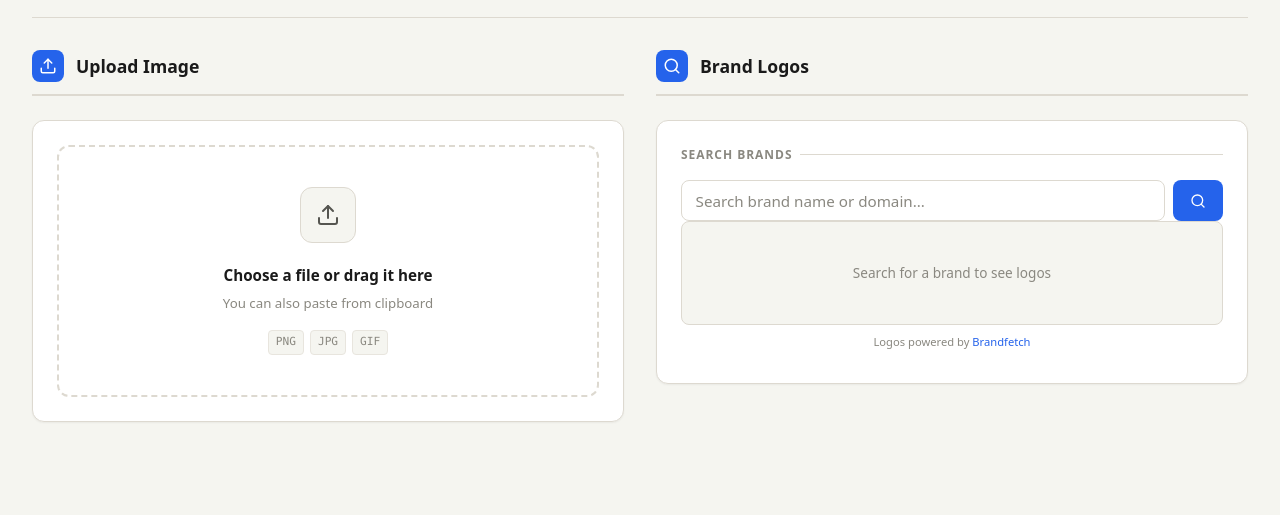
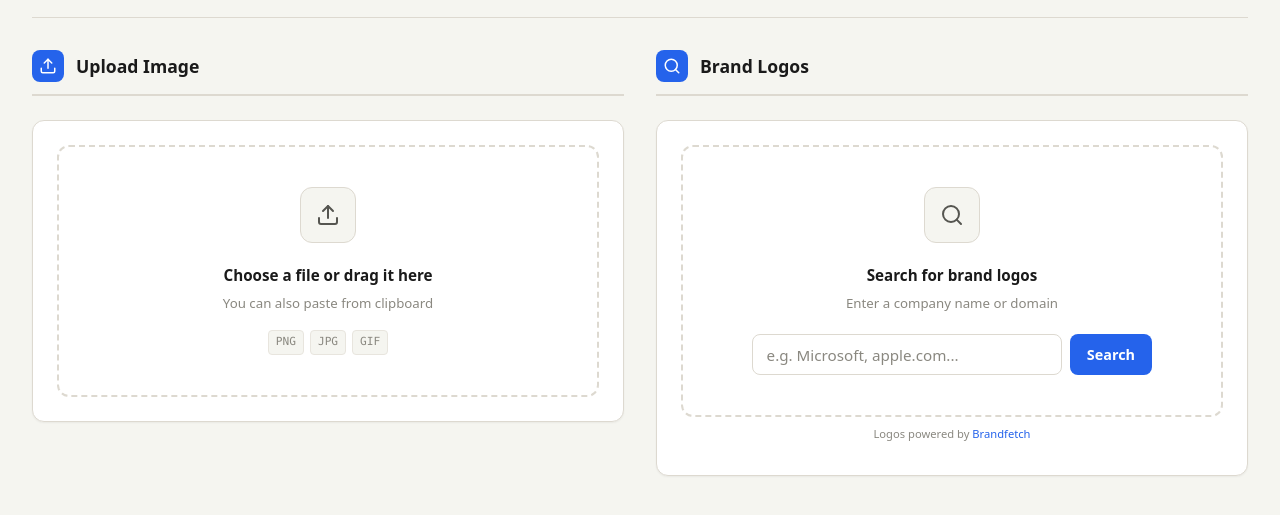
Before and after one commit to KieranC25/servicenow-image-resizer, a plain HTML site: page index.html in a window 1280 px wide. Shown: the part 161-676 px from the top of the page. Drawn offline with Linux system fonts and the light colour scheme; a script that the page names is missing.

Commit message:
Match left and right column card styling

```diff
--- a/index.html
+++ b/index.html
@@ -650,9 +650,31 @@
     }
 
     /* Brand Search Styles */
+    .searchzone {
+      border: 2px dashed var(--border);
+      border-radius: var(--radius-lg);
+      padding: 2.5rem 2rem;
+      text-align: center;
+      transition: all 0.25s ease;
+      background: var(--bg-raised);
+    }
+    .searchzone h3 {
+      font-family: var(--font-body);
+      font-size: 0.95rem;
+      font-weight: 550;
+      color: var(--text);
+      margin-bottom: 0.35rem;
+    }
+    .searchzone p {
+      font-size: 0.83rem;
+      color: var(--text-dim);
+    }
     .search-box {
       display: flex;
       gap: 0.5rem;
+      max-width: 400px;
+      margin-left: auto;
+      margin-right: auto;
     }
     .search-box input {
       flex: 1;
@@ -662,21 +684,25 @@
     }
 
     .brand-results {
-      display: grid;
-      grid-template-columns: repeat(auto-fill, minmax(120px, 1fr));
+      display: none;
+      grid-template-columns: repeat(auto-fill, minmax(100px, 1fr));
       gap: 0.75rem;
-      max-height: 280px;
+      max-height: 220px;
       overflow-y: auto;
-      padding: 0.5rem;
+      padding: 0.75rem;
       background: var(--bg-surface);
       border-radius: var(--radius);
       border: 1px solid var(--border);
-    }
-    .brand-results:empty::after {
-      content: 'Search for a brand to see logos';
-      grid-column: 1 / -1;
+      margin-top: 1rem;
+    }
+    .brand-results.has-results {
+      display: grid;
+    }
+    .brand-results.loading,
+    .brand-results.no-results {
+      display: block;
       text-align: center;
-      padding: 2rem;
+      padding: 1.5rem;
       color: var(--text-dim);
       font-size: 0.85rem;
     }
@@ -1035,12 +1061,19 @@
         </div>
 
         <div class="card">
-          <div class="card-header">Search Brands</div>
-          <div class="search-box">
-            <input type="text" id="brandSearch" placeholder="Search brand name or domain...">
-            <button class="btn btn-primary" id="searchBtn">
-              <svg viewBox="0 0 24 24" fill="none" stroke="currentColor" stroke-width="2" stroke-linecap="round" stroke-linejoin="round" style="width:16px;height:16px"><circle cx="11" cy="11" r="8"/><path d="M21 21l-4.35-4.35"/></svg>
-            </button>
+          <div class="searchzone" id="searchZone">
+            <div class="dropzone-icon">
+              <svg viewBox="0 0 24 24" fill="none" stroke-width="2" stroke-linecap="round" stroke-linejoin="round">
+                <circle cx="11" cy="11" r="8"/>
+                <path d="M21 21l-4.35-4.35"/>
+              </svg>
+            </div>
+            <h3>Search for brand logos</h3>
+            <p>Enter a company name or domain</p>
+            <div class="search-box" style="margin-top: 1.25rem;">
+              <input type="text" id="brandSearch" placeholder="e.g. Microsoft, apple.com...">
+              <button class="btn btn-primary" id="searchBtn">Search</button>
+            </div>
           </div>
           <div class="brand-results" id="brandResults"></div>
           <p class="api-notice">Logos powered by <a href="https://brandfetch.com" target="_blank" rel="noopener">Brandfetch</a></p>
@@ -1820,6 +1853,7 @@
 
     async function searchBrands(query) {
       brandResults.innerHTML = '';
+      brandResults.classList.remove('has-results', 'no-results');
       brandResults.classList.add('loading');
 
       try {
@@ -1834,7 +1868,7 @@
           return;
         }
 
-        brandResults.classList.remove('no-results');
+        brandResults.classList.add('has-results');
 
         results.slice(0, 12).forEach(brand => {
           const card = document.createElement('div');
@@ -1848,8 +1882,9 @@
         });
       } catch (err) {
         console.error('Search error:', err);
-        brandResults.classList.remove('loading');
-        brandResults.innerHTML = '<div style="grid-column:1/-1;text-align:center;padding:1rem;color:var(--error);">Search failed. Please try again.</div>';
+        brandResults.classList.remove('loading', 'has-results');
+        brandResults.innerHTML = '<div style="text-align:center;padding:1rem;color:var(--error);">Search failed. Please try again.</div>';
+        brandResults.classList.add('no-results');
       }
     }
 
@@ -2175,7 +2210,7 @@
       brandCurrentCanvas = null;
       currentBrandData = null;
       brandResults.innerHTML = '';
-      brandResults.classList.remove('loading', 'no-results');
+      brandResults.classList.remove('loading', 'no-results', 'has-results');
       brandSearch.value = '';
       brandLogoCard.classList.add('hidden');
       brandPreviewSection.classList.add('hidden');
```
